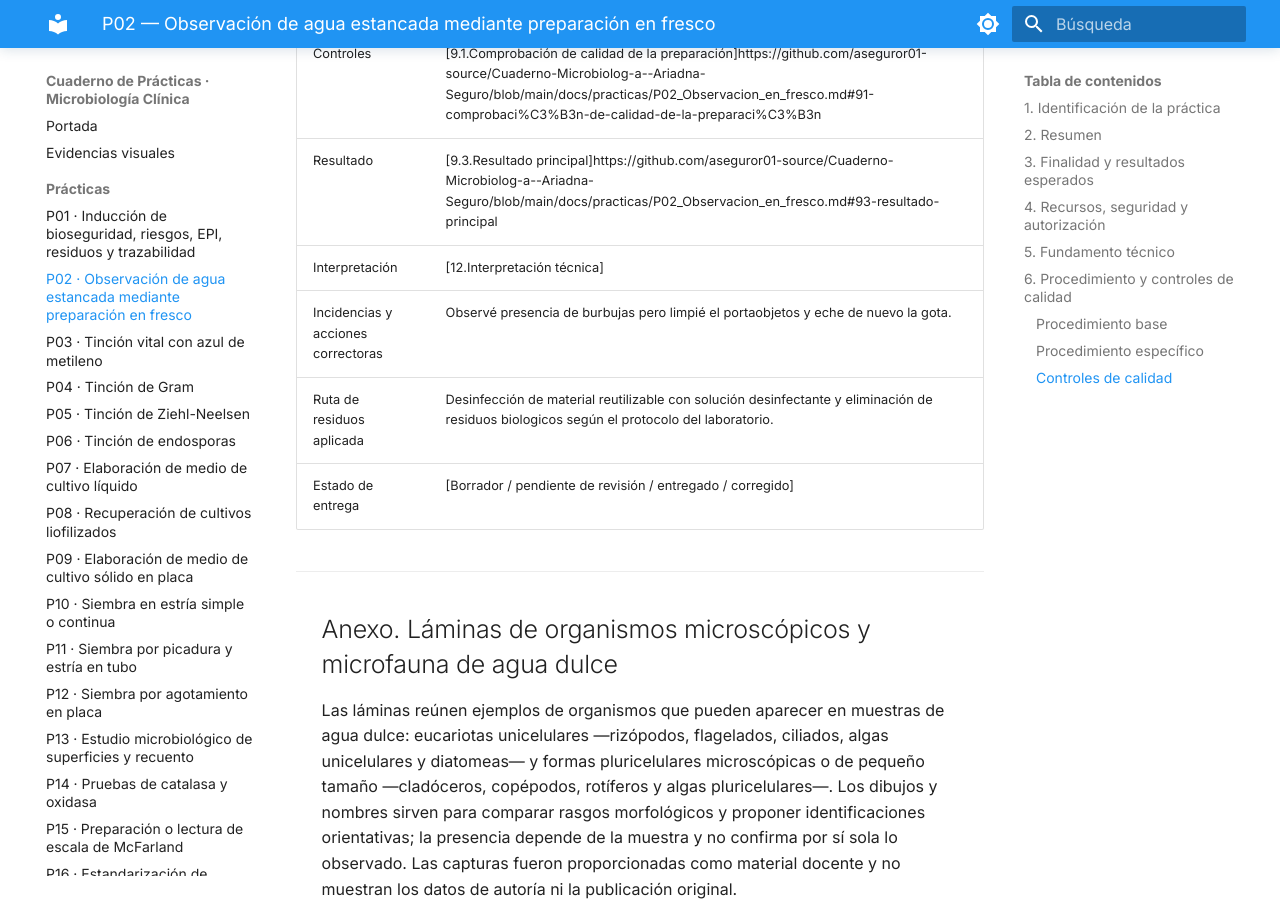
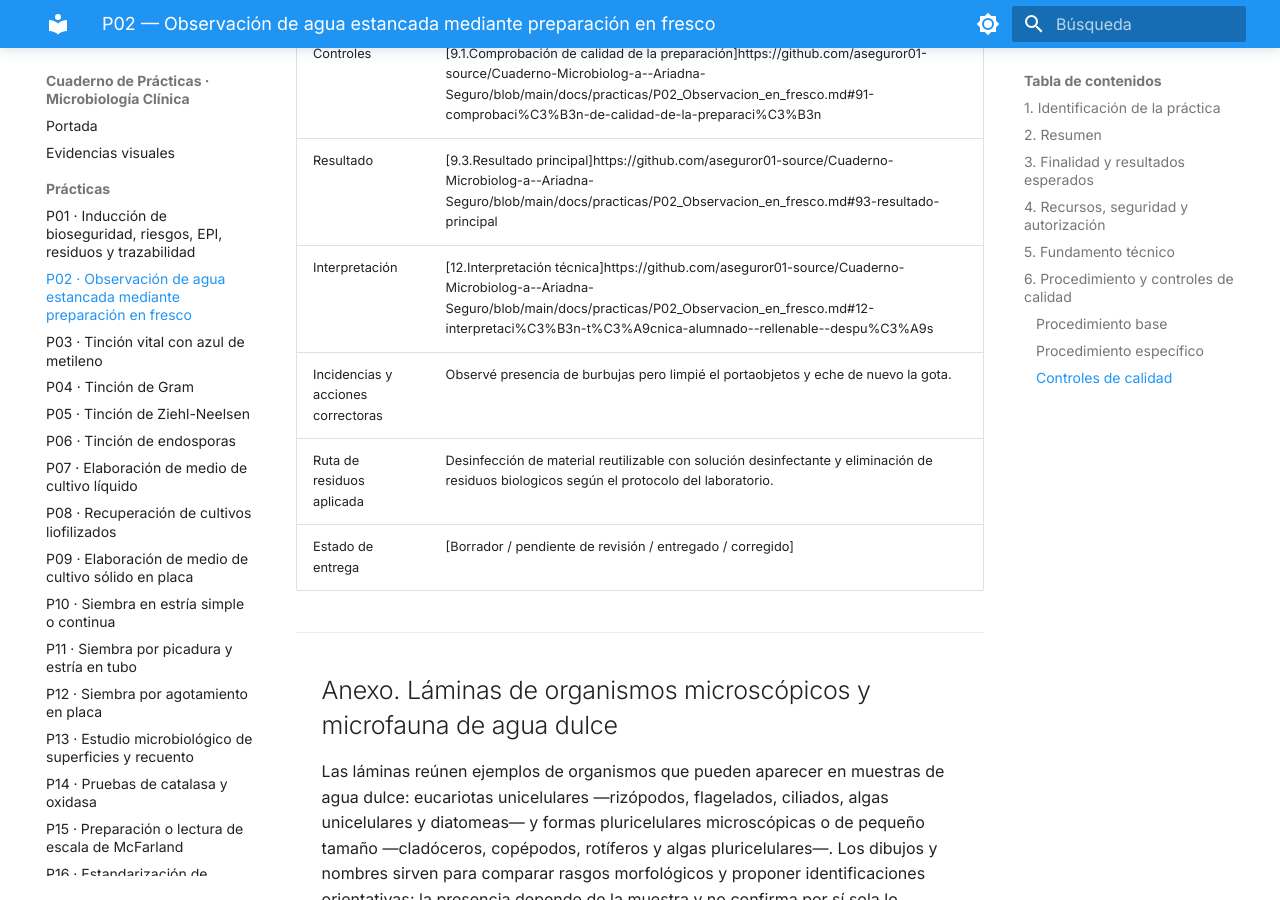
Before and after one commit to aseguror01-source/Cuaderno-Microbiolog-a--Ariadna-Seguro, an MkDocs documentation site: the page built from docs/practicas/P02_Observacion_en_fresco.md, in a window 1280 px wide and 900 px high, scrolled down 13245 px. Built offline with MkDocs 1.6.1 and Material for MkDocs 9.7.7, drawn with Linux system fonts in a browser that asks for light colours; part of the change alters nothing that is shown.

Commit message:
Update P02_Observacion_en_fresco.md

```diff
--- a/docs/practicas/P02_Observacion_en_fresco.md
+++ b/docs/practicas/P02_Observacion_en_fresco.md
@@ -268,7 +268,7 @@ Responde de forma razonada a las cuatro preguntas. Relaciona cada respuesta con
 | Materiales o lotes relevantes | Portaobjetos, cubreobjetos, pipeta Pasteur, microscopio óptico. |
 | Controles | [9.1.Comprobación de calidad de la preparación]https://github.com/aseguror01-source/Cuaderno-Microbiolog-a--Ariadna-Seguro/blob/main/docs/practicas/P02_Observacion_en_fresco.md#91-comprobaci%C3%B3n-de-calidad-de-la-preparaci%C3%B3n |
 | Resultado | [9.3.Resultado principal]https://github.com/aseguror01-source/Cuaderno-Microbiolog-a--Ariadna-Seguro/blob/main/docs/practicas/P02_Observacion_en_fresco.md#93-resultado-principal |
-| Interpretación | [12.Interpretación técnica] |
+| Interpretación | [12.Interpretación técnica]https://github.com/aseguror01-source/Cuaderno-Microbiolog-a--Ariadna-Seguro/blob/main/docs/practicas/P02_Observacion_en_fresco.md#12-interpretaci%C3%B3n-t%C3%A9cnica-alumnado--rellenable--despu%C3%A9s |
 | Incidencias y acciones correctoras | Observé presencia de burbujas pero limpié el portaobjetos y eche de nuevo la gota. |
 | Ruta de residuos aplicada | Desinfección de material reutilizable con solución desinfectante y eliminación de residuos biologicos según el protocolo del laboratorio. |
 | Estado de entrega | [Borrador / pendiente de revisión / entregado / corregido] |
```
